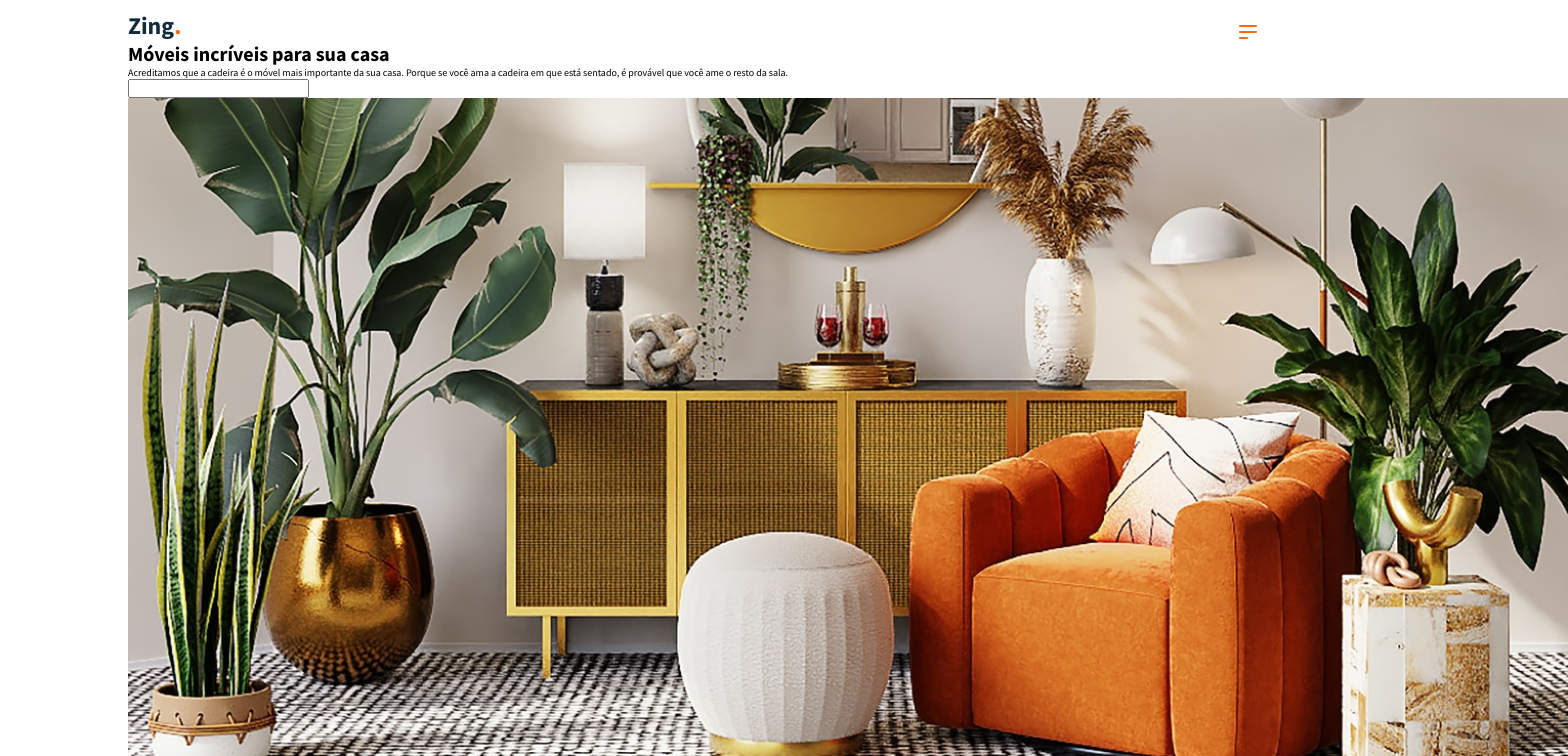
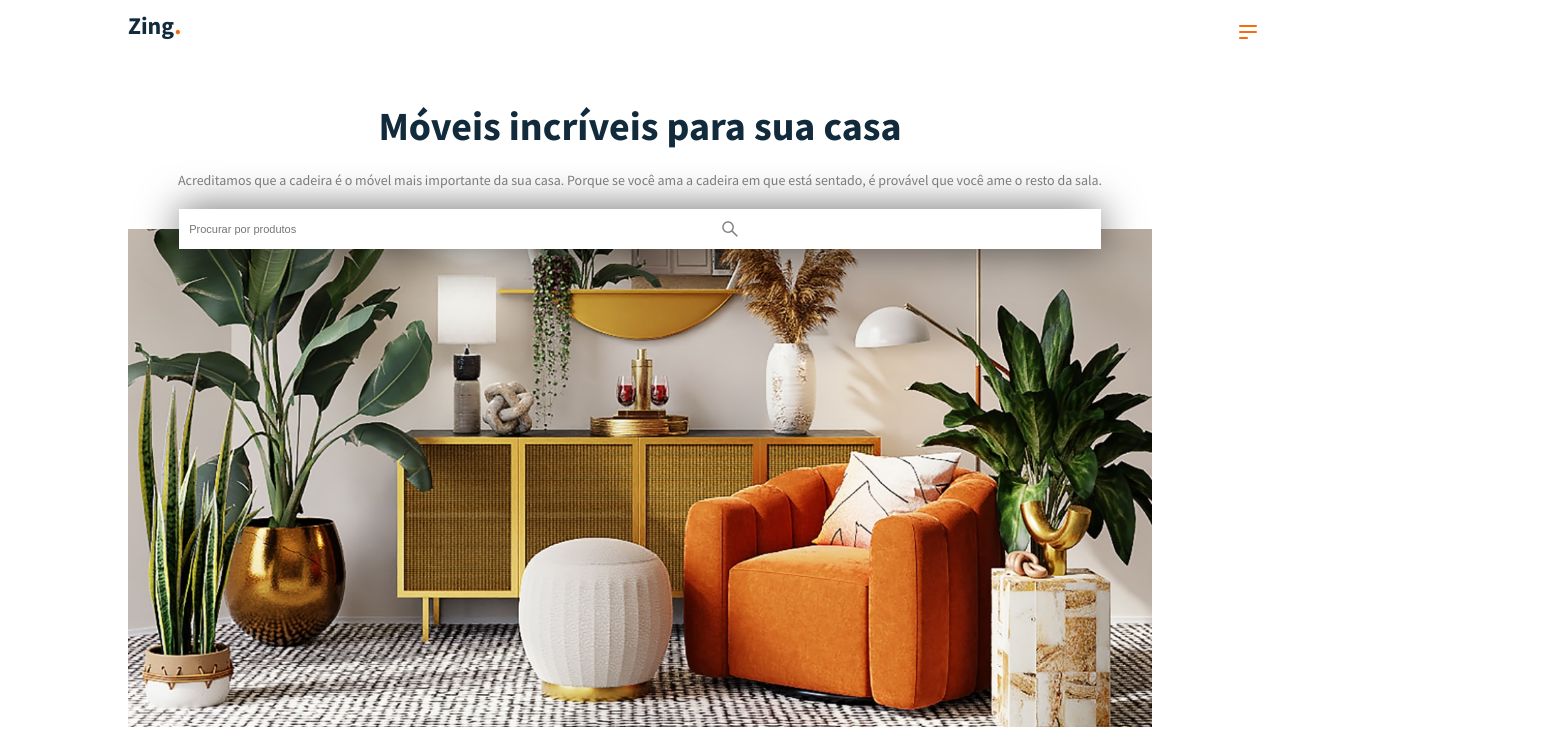
Before and after one commit to Ohnilrac/Zing, a React (Vite) app: page / in a window 1280 px wide. Shown: the top 756 px of the page, 1568 px wide, since content can reach past the window. Built offline with nearby package versions, Linux system fonts and the light colour scheme.

Commit message:
Home 1.1
estilizacao do home

```diff
--- a/src/components/home/index.tsx
+++ b/src/components/home/index.tsx
@@ -1,16 +1,20 @@
-import { Container } from "./styles";
+import { Container, Content } from "./styles";
+import { AiOutlineSearch } from 'react-icons/ai'
+
 import bgHome from "../../assets/bg-home.png"
 
 export function Home(){
   return (
     <Container>
-      <h1>Móveis incríveis para sua casa</h1>
-      <p>Acreditamos que a cadeira é o móvel mais importante da sua casa. Porque se você ama a cadeira em que está sentado, é provável que você ame o resto da sala.</p>
-      <div>
-        <input type="text" />
-        <i></i>
-      </div>
-      <img src={bgHome} alt="Uma sala com alguns jarros de plantas, uma poltrona laranja e um apoio para as pernas" />
+      <Content>
+        <h1>Móveis incríveis para sua casa</h1>
+        <p>Acreditamos que a cadeira é o móvel mais importante da sua casa. Porque se você ama a cadeira em que está sentado, é provável que você ame o resto da sala.</p>
+        <div>
+          <input type="text" placeholder="Procurar por produtos" />
+        </div>
+          <i> <AiOutlineSearch /> </i>
+        <img src={bgHome} alt="Uma sala com alguns jarros de plantas, uma poltrona laranja e um apoio para as pernas" />
+      </Content>
     </Container>
   )
 }
--- a/src/components/home/styles.ts
+++ b/src/components/home/styles.ts
@@ -4,3 +4,50 @@ export const Container = styled.main`
   width: 80%;
   margin: 0 auto;
 `
+
+export const Content = styled.div`
+  width: 100%;
+  margin-top: 6rem;
+  text-align: center;
+
+  h1{
+    font-size: 4rem;
+    font-weight: 700;
+    color: var(--text);
+
+    margin-bottom: 2rem;
+  }
+
+  p{
+    font-size: 1.4rem;
+    color: var(--sub-text);
+
+    margin-bottom: 2rem;
+  }
+
+  div{
+    input{
+      font-size: 1.1rem;
+      width: 90%;
+      height: 4rem;
+      padding: 2rem 1rem;
+      z-index: 100;
+      box-shadow: 0px 0px 40px rgba(0, 0, 0, 0.6);
+      border: none;
+    }
+  }
+
+  i{
+      font-size: 2rem;
+      color: var(--sub-text);
+      position: relative;
+      right: -9rem;
+      top: -3rem;
+    }
+  img{
+    position: relative;
+    width: 100%;
+    margin-top: -4.5rem;
+    z-index: -100;
+  }
+`
```
